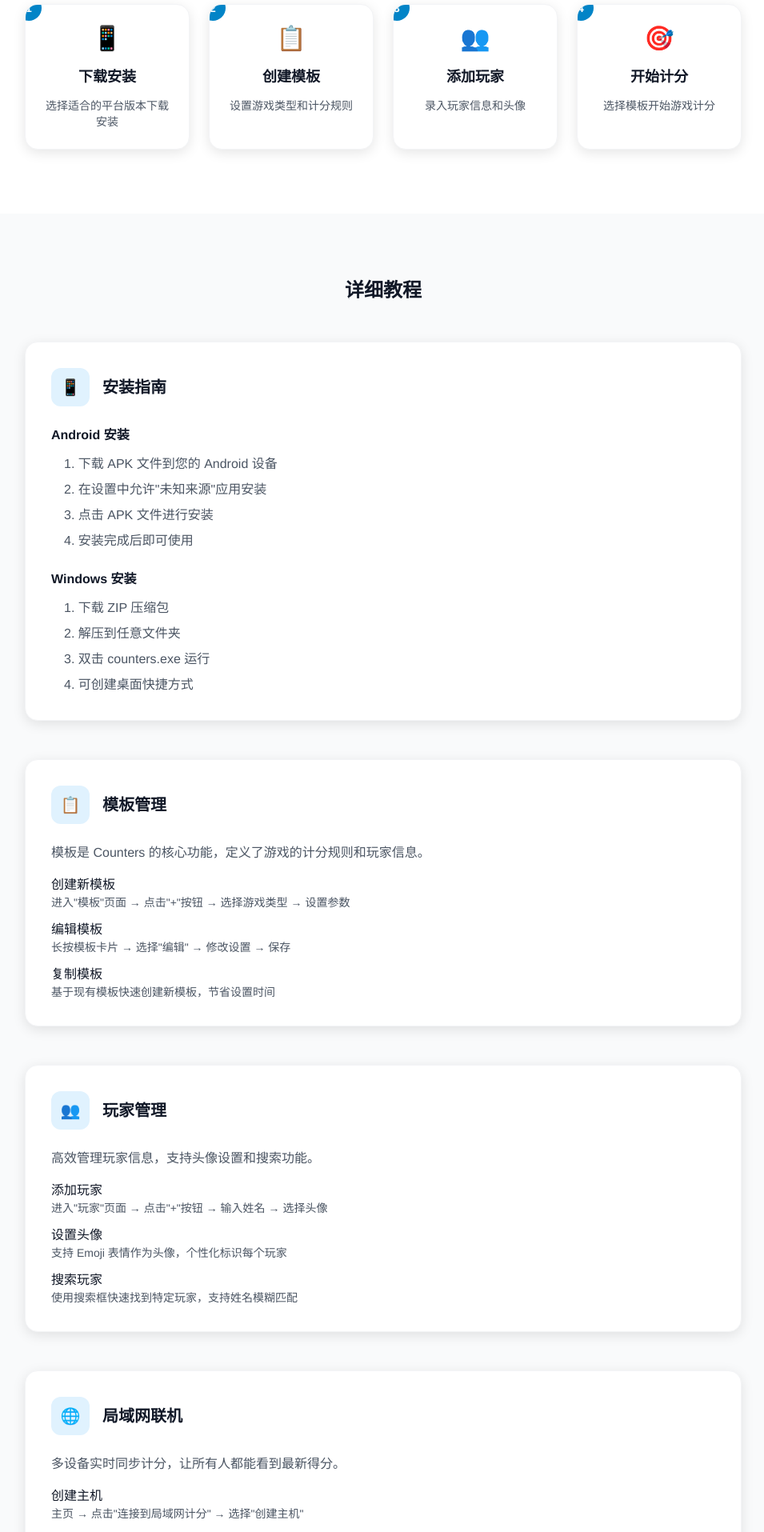
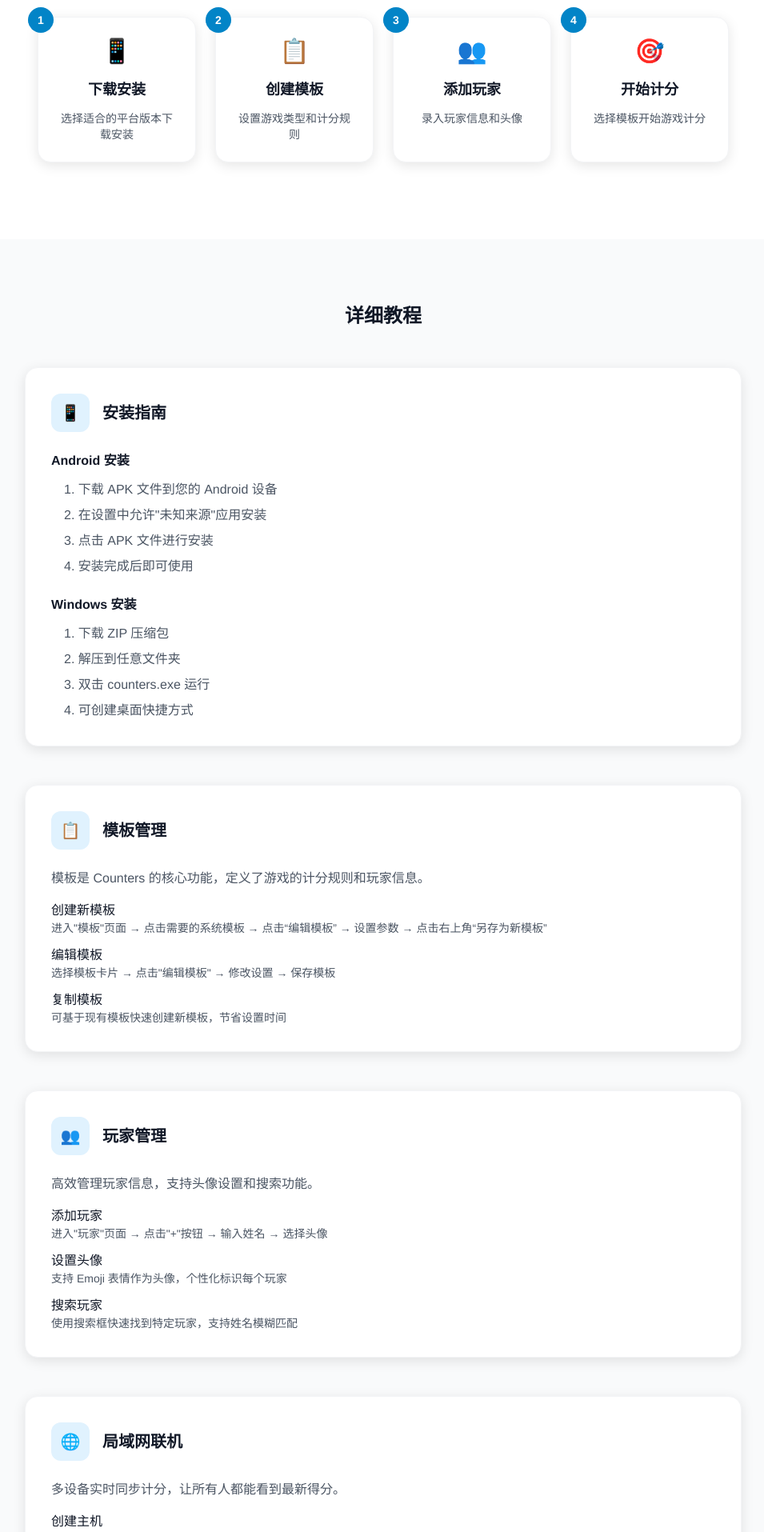
Before and after one commit to youzhiran/counters-web, a Nuxt app: page /guide in a window 1280 px wide. Shown: the part 480-2395 px from the top of the page at 80% size, without its empty margins (161-1116 px from the left). Built offline with nearby package versions, Linux system fonts and the light colour scheme.

Commit message:
更新使用指南

```diff
--- a/components/GuideStep.vue
+++ b/components/GuideStep.vue
@@ -1,10 +1,11 @@
 <template>
-  <div class="card-apple p-6 text-center relative">
+  <div class="relative h-full">
     <!-- 步骤编号 -->
-    <div class="absolute -top-3 -left-3 w-8 h-8 bg-primary-600 text-white rounded-full flex items-center justify-center text-sm font-bold">
+    <div class="absolute -top-3 -left-3 w-8 h-8 bg-primary-600 text-white rounded-full flex items-center justify-center text-sm font-bold z-10">
       {{ step }}
     </div>
 
+    <div class="card-apple p-6 text-center h-full flex flex-col">
       <!-- 图标 -->
       <div class="text-3xl mb-4">
         {{ icon }}
@@ -16,9 +17,10 @@
       </h3>
 
       <!-- 描述 -->
-    <p class="text-gray-600 text-sm">
+      <p class="text-gray-600 text-sm flex-1">
         {{ description }}
       </p>
+    </div>
   </div>
 </template>
 
--- a/pages/guide.vue
+++ b/pages/guide.vue
@@ -20,7 +20,7 @@
             快速开始
           </h2>
 
-          <div class="grid grid-cols-1 md:grid-cols-2 lg:grid-cols-4 gap-6">
+          <div class="grid grid-cols-1 md:grid-cols-2 lg:grid-cols-4 gap-6 p-4">
             <GuideStep
                 v-for="(step, index) in quickStartSteps"
                 :key="step.title"
@@ -86,15 +86,16 @@
                 <div class="space-y-3">
                   <div>
                     <h4 class="font-medium text-gray-900">创建新模板</h4>
-                    <p class="text-gray-600 text-sm">进入"模板"页面 → 点击"+"按钮 → 选择游戏类型 → 设置参数</p>
+                    <p class="text-gray-600 text-sm">进入"模板"页面 → 点击需要的系统模板 → 点击“编辑模板” → 设置参数 →
+                      点击右上角“另存为新模板”</p>
                   </div>
                   <div>
                     <h4 class="font-medium text-gray-900">编辑模板</h4>
-                    <p class="text-gray-600 text-sm">长按模板卡片 → 选择"编辑" → 修改设置 → 保存</p>
+                    <p class="text-gray-600 text-sm">选择模板卡片 → 点击"编辑模板" → 修改设置 → 保存模板</p>
                   </div>
                   <div>
                     <h4 class="font-medium text-gray-900">复制模板</h4>
-                    <p class="text-gray-600 text-sm">基于现有模板快速创建新模板，节省设置时间</p>
+                    <p class="text-gray-600 text-sm">可基于现有模板快速创建新模板，节省设置时间</p>
                   </div>
                 </div>
               </div>
@@ -140,11 +141,11 @@
                 <div class="space-y-3">
                   <div>
                     <h4 class="font-medium text-gray-900">创建主机</h4>
-                    <p class="text-gray-600 text-sm">主页 → 点击"连接到局域网计分" → 选择"创建主机"</p>
+                    <p class="text-gray-600 text-sm">任意计分 → 右上角选择"开启局域网联机" → 发现广播已同步开启</p>
                   </div>
                   <div>
                     <h4 class="font-medium text-gray-900">加入游戏</h4>
-                    <p class="text-gray-600 text-sm">其他设备选择"搜索游戏" → 找到主机 → 点击连接</p>
+                    <p class="text-gray-600 text-sm">主页 → 点击"连接到局域网计分" →  找到主机 → 点击连接</p>
                   </div>
                   <div>
                     <h4 class="font-medium text-gray-900">同步计分</h4>
@@ -300,7 +301,7 @@ const faqs = [
   },
   {
     question: '局域网联机需要什么条件？',
-    answer: '所有设备需要连接到同一个 WiFi 网络，主机创建游戏后，其他设备可以搜索并加入。'
+    answer: '所有设备需要连接到同一个 WiFi/热点 网络，主机创建游戏后，其他设备可以搜索并加入。'
   },
   {
     question: '数据会丢失吗？',
@@ -308,7 +309,7 @@ const faqs = [
   },
   {
     question: '支持多少个玩家？',
-    answer: '理论上支持无限个玩家，但建议根据游戏类型和设备性能控制在合理范围内。'
+    answer: '根据不同模板支持的玩家数量也不同，但建议根据游戏类型和设备性能控制在合理范围内。'
   },
   {
     question: '如何更新应用？',
```
Lines whose indentation alone changed are shown as unchanged.
